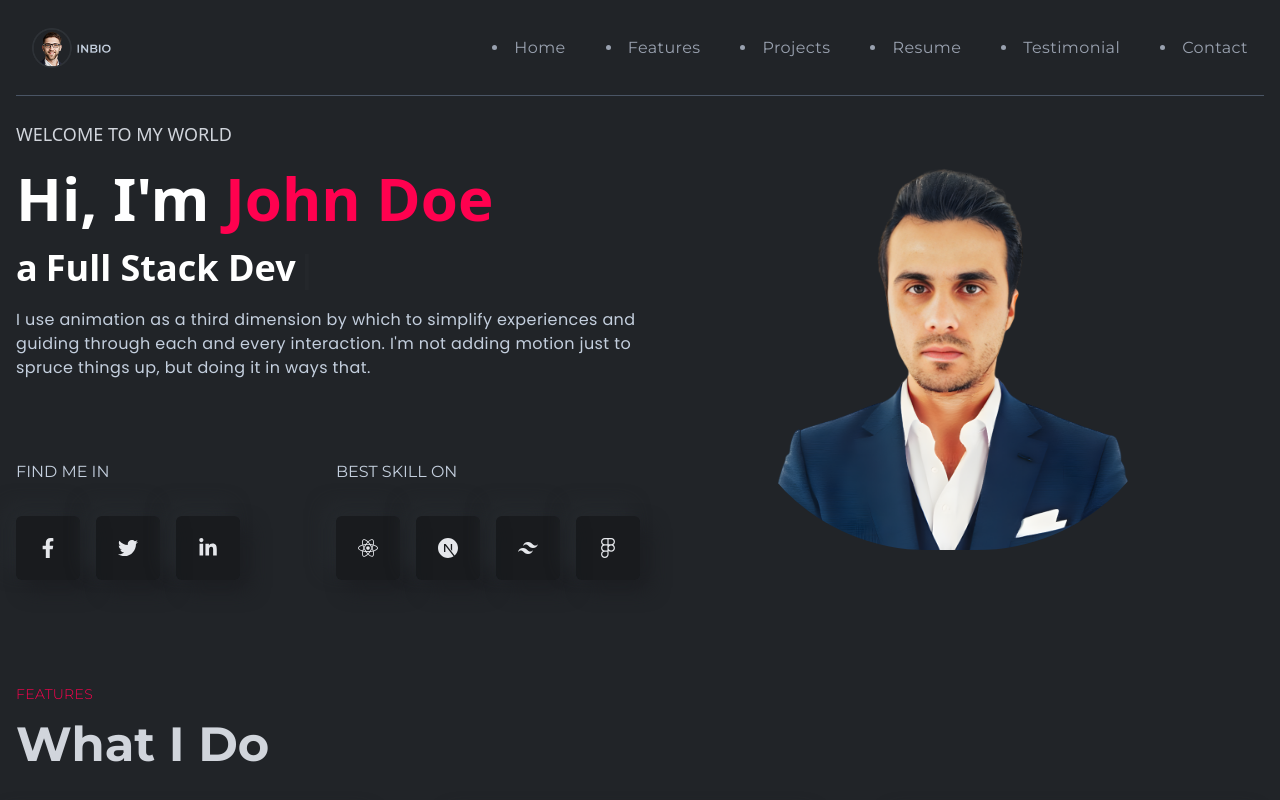
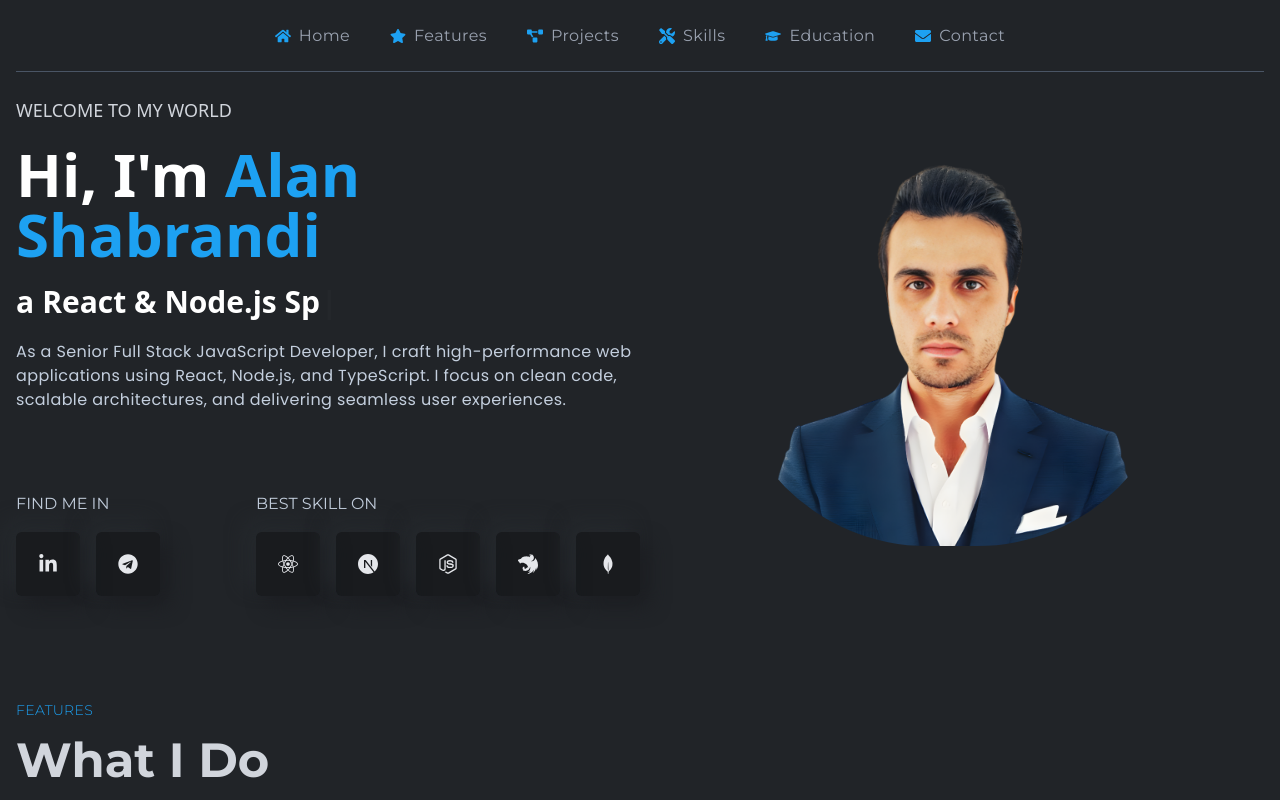
Before and after one commit to alan-shabrandi/portfolio, a React (Vite) app: page / in a window 1280 px wide. Shown: the top 800 px of the page. Built offline with nearby package versions, Linux system fonts and the light colour scheme.

Commit message:
portfolio

```diff
--- a/package.json
+++ b/package.json
@@ -17,6 +17,7 @@
     "react-dom": "^19.1.1",
     "react-icons": "^5.5.0",
     "react-scroll": "^1.9.3",
+    "react-tooltip": "^5.29.1",
     "swiper": "^11.2.10",
     "tailwindcss": "^4.1.12",
     "typewriter-effect": "^2.22.0"
--- a/src/components/heroSection/HeroSection.tsx
+++ b/src/components/heroSection/HeroSection.tsx
@@ -1,9 +1,10 @@
 import { motion, type Variants } from "framer-motion";
 import Typewriter from "typewriter-effect";
-import { FaFacebookF, FaTwitter, FaLinkedinIn, FaReact } from "react-icons/fa";
-import { SiTailwindcss, SiFigma, SiNextdotjs } from "react-icons/si";
 import { banner } from "../../assets";
 import { createElement } from "react";
+import { Tooltip } from "react-tooltip";
+import "react-tooltip/dist/react-tooltip.css";
+import { bestSkills, findMeIn } from "../../constants";
 
 // ---------- Types ----------
 interface LeftBannerProps {
@@ -17,12 +18,7 @@ interface RightBannerProps {
 }
 
 // ---------- Data ----------
-const words = ["Professional Coder.", "Full Stack Developer.", "UI Designer."];
-
-const mediaSections = [
-  { title: "Find me in", icons: [<FaFacebookF />, <FaTwitter />, <FaLinkedinIn />] },
-  { title: "BEST SKILL ON", icons: [<FaReact />, <SiNextdotjs />, <SiTailwindcss />, <SiFigma />] },
-];
+const words = ["Senior Full Stack JavaScript Developer.", "React & Node.js Specialist.", "Tech Enthusiast & Problem Solver."];
 
 // ---------- Variants ----------
 const fadeSlideUp: Variants = {
@@ -55,8 +51,8 @@ const Animated: React.FC<{ children: React.ReactNode; custom?: number }> = ({ ch
 
 // ---------- LeftBanner ----------
 const LeftBanner: React.FC<LeftBannerProps> = ({
-  name = "John Doe",
-  description = "I use animation as a third dimension by which to simplify experiences and guiding through each and every interaction. I'm not adding motion just to spruce things up, but doing it in ways that.",
+  name = "Alan Shabrandi",
+  description = "As a Senior Full Stack JavaScript Developer, I craft high-performance web applications using React, Node.js, and TypeScript. I focus on clean code, scalable architectures, and delivering seamless user experiences.",
 }) => {
   const content = [
     { type: "h4", text: "WELCOME TO MY WORLD", delay: 0 },
@@ -72,12 +68,20 @@ const LeftBanner: React.FC<LeftBannerProps> = ({
     {
       type: "h2",
       text: (
-        <>
+        <span className="text-2xl sm:text-2xl lgl:text-3xl font-bold text-white flex items-center">
           a{" "}
           <span className="ml-2">
-            <Typewriter options={{ strings: words, autoStart: true, loop: true, delay: 50, deleteSpeed: 20 }} />
+            <Typewriter
+              options={{
+                strings: words,
+                autoStart: true,
+                loop: true,
+                delay: 50,
+                deleteSpeed: 20,
+              }}
+            />
           </span>
-        </>
+        </span>
       ),
       delay: 0.2,
     },
@@ -121,25 +125,52 @@ const RightBanner: React.FC<RightBannerProps> = ({ src = banner, alt = "banner i
 
 // ---------- Media ----------
 const Media: React.FC = () => (
-  <motion.div
-    className="flex flex-col xl:flex-row gap-6 lgl:gap-0 justify-between"
+  <div className="flex flex-col xl:flex-row gap-6 lgl:gap-0 justify-between">
+    {/* Find me in */}
+    <div className="flex flex-col gap-4">
+      <h2 className="text-base uppercase font-titleFont">Find me in</h2>
+      <div className="flex gap-4">
+        {findMeIn.map((item, i) => (
+          <motion.span
+            key={i}
+            className="bannerIcon"
+            variants={iconVariants}
             initial="hidden"
             animate="visible"
-    variants={{ hidden: {}, visible: { transition: { staggerChildren: 0.15 } } }}
+            whileHover="hover"
+            data-tooltip-id="shared-tooltip"
+            data-tooltip-content={item.title}
           >
-    {mediaSections.map((section, idx) => (
-      <motion.div key={idx} className="flex flex-col gap-4">
-        <h2 className="text-base uppercase font-titleFont mb-4">{section.title}</h2>
-        <motion.div className="flex gap-4" variants={{ hidden: {}, visible: { transition: { staggerChildren: 0.1 } } }}>
-          {section.icons.map((Icon, i) => (
-            <motion.span key={i} className="bannerIcon" variants={iconVariants} whileHover="hover">
-              {Icon}
+            <item.icon />
           </motion.span>
         ))}
-        </motion.div>
-      </motion.div>
+      </div>
+    </div>
+
+    {/* Best Skills */}
+    <div className="flex flex-col gap-4">
+      <h2 className="text-base uppercase font-titleFont">BEST SKILL ON</h2>
+      <div className="flex gap-4">
+        {bestSkills.map((item, i) => (
+          <motion.span
+            key={i}
+            className="bannerIcon"
+            variants={iconVariants}
+            initial="hidden"
+            animate="visible"
+            whileHover="hover"
+            data-tooltip-id="shared-tooltip"
+            data-tooltip-content={item.title}
+          >
+            <item.icon />
+          </motion.span>
         ))}
-  </motion.div>
+      </div>
+    </div>
+
+    {/* Tooltip Shared */}
+    <Tooltip id="shared-tooltip" place="top" className="!bg-designColor !text-white !px-3 !py-1 !rounded-md !text-sm" />
+  </div>
 );
 
 // ---------- Helper ----------
@@ -158,7 +189,7 @@ function getClassName(type: string) {
   }
 }
 
-// ---------- Combined Banner ----------
+// ---------- Combined HeroSection ----------
 const HeroSection: React.FC = () => (
   <div className="flex flex-col lgl:flex-row w-full h-full items-center justify-between px-4 lgl:px-0 gap-10 lgl:gap-0 lgl:py-6">
     <LeftBanner />
--- a/src/components/navbar/Navbar.tsx
+++ b/src/components/navbar/Navbar.tsx
@@ -7,6 +7,7 @@ import { motion, AnimatePresence, type Variants } from "framer-motion";
 import { logo } from "../../assets";
 import { navLinksdata } from "../../constants";
 import type { NavLink } from "../../utils/types";
+import type { IconType } from "react-icons";
 
 // Generic motion variants
 const fadeSlide = (axis: "x" | "y" = "x", distance = 20, delay = 0): Variants => ({
@@ -24,12 +25,19 @@ const staggerContainer: Variants = {
 };
 
 // Single NavLink component
-const NavLinkItem: React.FC<{ title: string; link: string; onClick?: () => void; custom?: number }> = ({ title, link, onClick, custom = 0 }) => (
+const NavLinkItem: React.FC<{ title: string; link: string; icon?: IconType; onClick?: () => void; custom?: number }> = ({
+  title,
+  link,
+  icon: Icon,
+  onClick,
+  custom = 0,
+}) => (
   <motion.li
-    className="text-base font-normal text-gray-400 tracking-wide cursor-pointer"
+    className="flex items-center gap-2 text-base font-normal text-gray-400 tracking-wide cursor-pointer"
     variants={fadeSlide("x", 20, custom * 0.1)}
-    whileHover={{ scale: 1.05, color: "#ff014f" }}
+    whileHover={{ scale: 1.05, color: "var(--color-designColor)" }}
   >
+    {Icon && <Icon className="text-designColor" />}
     <Link to={link} spy smooth offset={-70} duration={500} onClick={onClick}>
       {title}
     </Link>
@@ -59,14 +67,11 @@ const Navbar: React.FC = () => {
   const closeMenu = () => setIsMenuOpen(false);
 
   return (
-    <header className="w-full h-24 sticky top-0 z-50 bg-bodyColor flex justify-between items-center font-titleFont border-b border-b-gray-600 px-4">
-      {/* Logo */}
-      <img src={logo} alt="logo" className="h-10" />
-
+    <header className="w-full h-18 sticky top-0 z-50 bg-bodyColor flex justify-between items-center font-titleFont border-b border-b-gray-600 px-4">
       {/* Desktop Menu */}
-      <nav className="hidden mdl:inline-flex items-center gap-6 lg:gap-10">
+      <nav className="hidden mdl:flex justify-center items-center gap-6 lg:gap-10 w-full">
         {navLinksdata.map((link: NavLink, i) => (
-          <NavLinkItem key={link._id} title={link.title} link={link.link} />
+          <NavLinkItem key={link._id} title={link.title} link={link.link} icon={link.icon} onClick={closeMenu} custom={i} />
         ))}
       </nav>
 
--- a/src/components/skills/Skills.tsx
+++ b/src/components/skills/Skills.tsx
@@ -84,7 +84,7 @@ const Skills: React.FC = () => {
                 key={index}
                 className="flex flex-col items-center gap-4 bg-black bg-opacity-20 rounded-lg p-6 shadow-shadowOne cursor-pointer"
                 variants={skillVariants}
-                whileHover={isDesktop ? { scale: 1.15, rotate: 5, boxShadow: "0px 0px 25px #ff014f" } : {}}
+                whileHover={isDesktop ? { scale: 1.15, rotate: 5, boxShadow: "0px 0px 25px var(--color-designColor)" } : {}}
                 transition={{ type: "spring", stiffness: 300 }}
               >
                 <div className="text-5xl text-designColor">{skill.icon}</div>
--- a/src/constants/index.ts
+++ b/src/constants/index.ts
@@ -1,40 +1,29 @@
 import type { Education, Feature, NavLink, Project } from "../utils/types";
 import { AiFillAppstore } from "react-icons/ai";
-import { FaDatabase, FaServer } from "react-icons/fa";
-import { SiProgress, SiJavascript } from "react-icons/si";
+import {
+  FaDatabase,
+  FaServer,
+  FaHome,
+  FaStar,
+  FaProjectDiagram,
+  FaTools,
+  FaGraduationCap,
+  FaEnvelope,
+  FaLinkedinIn,
+  FaTelegram,
+  FaReact,
+  FaNodeJs,
+} from "react-icons/fa";
+import { SiProgress, SiJavascript, SiNextdotjs, SiNestjs, SiMongodb } from "react-icons/si";
 import { projectOne, projectThree, projectTwo } from "../assets";
 
 export const navLinksdata: NavLink[] = [
-  {
-    _id: "1001",
-    title: "Home",
-    link: "home",
-  },
-  {
-    _id: "1002",
-    title: "Features",
-    link: "features",
-  },
-  {
-    _id: "1003",
-    title: "Projects",
-    link: "projects",
-  },
-  {
-    _id: "1004",
-    title: "Resume",
-    link: "resume",
-  },
-  {
-    _id: "1005",
-    title: "Testimonial",
-    link: "testimonial",
-  },
-  {
-    _id: "1006",
-    title: "Contact",
-    link: "contact",
-  },
+  { _id: "1001", title: "Home", link: "home", icon: FaHome },
+  { _id: "1002", title: "Features", link: "features", icon: FaStar },
+  { _id: "1003", title: "Projects", link: "projects", icon: FaProjectDiagram },
+  { _id: "1004", title: "Skills", link: "skills", icon: FaTools },
+  { _id: "1005", title: "Education", link: "education", icon: FaGraduationCap },
+  { _id: "1006", title: "Contact", link: "contact", icon: FaEnvelope },
 ];
 
 export const featuresData: Feature[] = [
@@ -129,3 +118,16 @@ export const educationData: Education[] = [
     description: "Specialized in full-stack development and scalable web applications.",
   },
 ];
+
+export const findMeIn = [
+  { title: "LinkedIn", icon: FaLinkedinIn },
+  { title: "Telegram", icon: FaTelegram },
+];
+
+export const bestSkills = [
+  { title: "React", icon: FaReact },
+  { title: "Next.js", icon: SiNextdotjs },
+  { title: "Node.js", icon: FaNodeJs },
+  { title: "NestJS", icon: SiNestjs },
+  { title: "MongoDB", icon: SiMongodb },
+];
--- a/src/styles/index.css
+++ b/src/styles/index.css
@@ -39,7 +39,7 @@
 
   --color-bodyColor: #212428;
   --color-lightText: #c4cfde;
-  --color-designColor: #ff014f;
+  --color-designColor: #1da1f2;
 
   --font-bodyFont: Poppins, sans-serif;
   --font-titleFont: Montserrat, sans-serif;
--- a/src/styles/tailwind.css
+++ /dev/null
@@ -1,44 +0,0 @@
-@layer components {
-  .bannerIcon {
-    @apply w-16 h-16 bg-black bg-opacity-25 text-gray-200 text-xl inline-flex items-center justify-center rounded-md shadow-shadowOne hover:bg-opacity-40 hover:-translate-y-1 transition-all hover:text-designColor cursor-pointer duration-300;
-  }
-  .resumeLi {
-    @apply w-full h-20 bg-black bg-opacity-25 text-xl text-gray-300 flex justify-center cursor-pointer hover:bg-opacity-40 duration-300 items-center border-[1px] rounded-none;
-  }
-  .bgOpacity {
-    @apply bg-black bg-opacity-40;
-  }
-  .contactInput {
-    @apply w-full h-12 rounded-lg border-b-[1px] border-b-gray-600 bg-[#191b1e] text-lightText px-4 active:outline-none focus-visible:outline-designColor outline-none focus-visible:border-b-transparent duration-300;
-  }
-  .contactTextArea {
-    @apply w-full rounded-lg border-b-[1px] border-b-gray-600 bg-[#191b1e] text-lightText px-4 py-2 active:outline-none focus-visible:outline-designColor outline-none focus-visible:border-b-transparent duration-300 resize-none;
-  }
-}
-
-@theme {
-  /* ---- Breakpoints ---- */
-  --breakpoint-xs: 320px;
-  --breakpoint-sm: 375px;
-  --breakpoint-sml: 500px;
-  --breakpoint-md: 667px;
-  --breakpoint-mdl: 768px;
-  --breakpoint-lg: 960px;
-  --breakpoint-lgl: 1024px;
-  --breakpoint-xl: 1280px;
-
-  /* ---- Colors ---- */
-  --color-bodyColor: #212428;
-  --color-lightText: #c4cfde;
-  --color-designColor: #ff014f;
-
-  /* ---- Fonts ---- */
-  --font-bodyFont: Poppins, sans-serif;
-  --font-titleFont: Montserrat, sans-serif;
-
-  /* ---- Shadows ---- */
-  --shadow-shadowOne: 10px 10px 19px #1c1e22, -10px -10px 19px #262a2e;
-
-  /* ---- Backgrounds ---- */
-  --background-boxBg: linear-gradient(145deg, #1e2024, #23272b);
-}
--- a/src/utils/types.ts
+++ b/src/utils/types.ts
@@ -4,6 +4,7 @@ export type NavLink = {
   _id: string;
   title: string;
   link: string;
+  icon?: IconType;
 };
 
 export type Feature = {
```
Also changed, not shown: src/assets/images/logo.png, 1 other file (tests, documents, lock files or other folders). Lines whose indentation alone changed are shown as unchanged.
